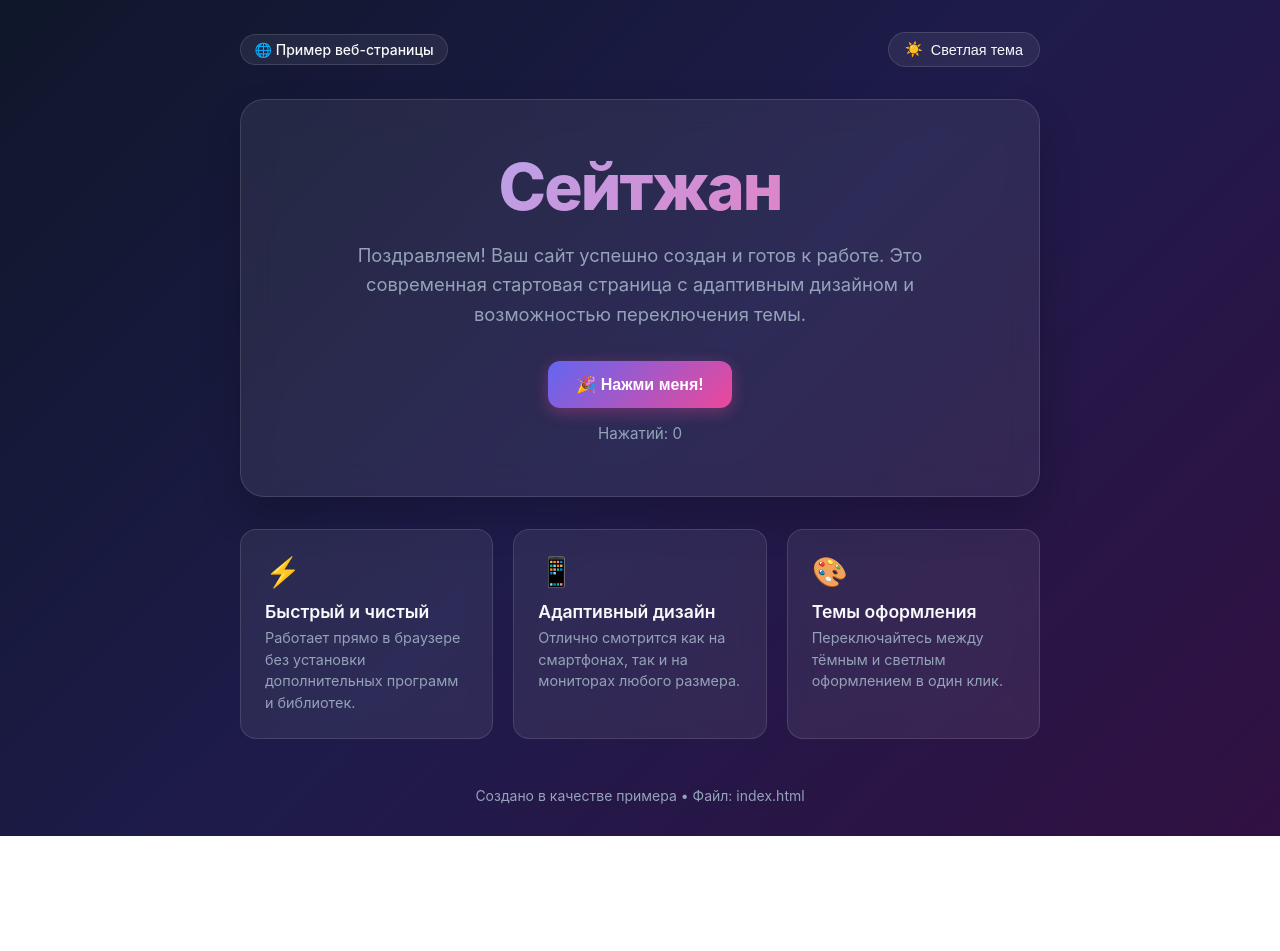
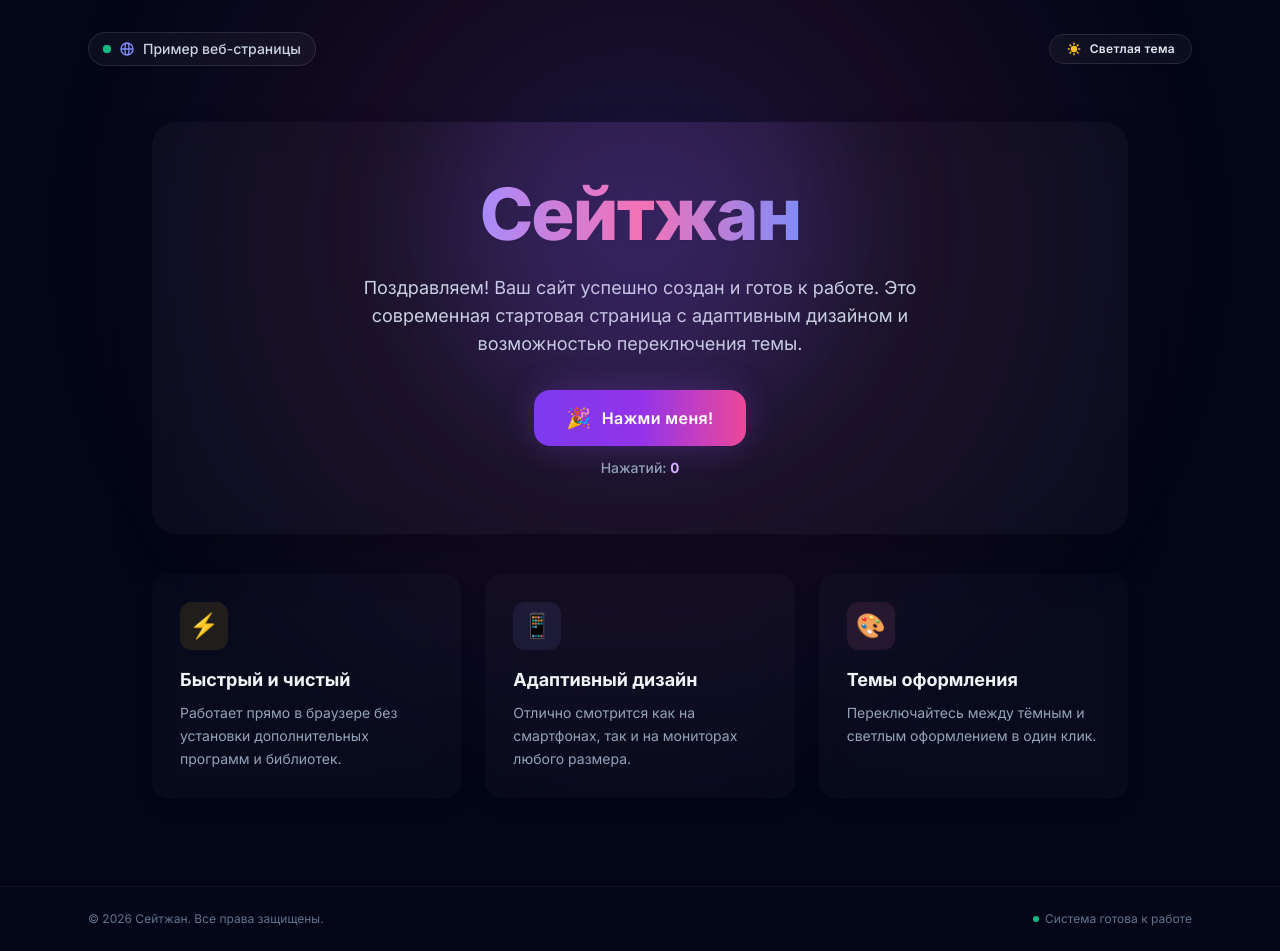
Before and after one commit to Aksei1987/sample, a plain HTML site: page index.html in a window 1280 px wide. Before the commit the page ends 836 px from the top, so only its background shows below. Drawn offline with nearby package versions, Linux system fonts and the light colour scheme.

Commit message:
feat: apply Stitch modern redesign with Tailwind CSS and ambient effects

```diff
--- a/index.html
+++ b/index.html
@@ -1,309 +1,243 @@
 <!DOCTYPE html>
-<html lang="ru">
+<html class="dark" lang="ru">
 <head>
-  <meta charset="UTF-8" />
-  <meta name="viewport" content="width=device-width, initial-scale=1.0" />
-  <title>Сейтжан — Персональный сайт</title>
-  <style>
-    :root {
-      --bg-gradient: linear-gradient(135deg, #0f172a 0%, #1e1b4b 50%, #311042 100%);
-      --card-bg: rgba(255, 255, 255, 0.07);
-      --card-border: rgba(255, 255, 255, 0.12);
-      --text-main: #f8fafc;
-      --text-muted: #94a3b8;
-      --primary: #6366f1;
-      --primary-hover: #4f46e5;
-      --accent: #ec4899;
-      --accent-glow: rgba(236, 72, 153, 0.35);
+  <meta charset="utf-8"/>
+  <meta content="width=device-width, initial-scale=1.0" name="viewport"/>
+  <title>Сейтжан — Современная веб-страница</title>
+  <meta content="Современная стартовая страница с адаптивным дизайном и возможностью переключения темы." name="description"/>
+
+  <!-- Tailwind CSS CDN with Plugins -->
+  <script src="https://cdn.tailwindcss.com?plugins=forms,container-queries"></script>
+
+  <!-- Tailwind Configuration -->
+  <script data-purpose="tailwind-config">
+    tailwind.config = {
+      darkMode: 'class',
+      theme: {
+        extend: {
+          fontFamily: {
+            sans: ['Inter', 'system-ui', '-apple-system', 'BlinkMacSystemFont', 'Segoe UI', 'Roboto', 'sans-serif'],
+          },
+          colors: {
+            brand: {
+              purple: '#8b5cf6',
+              pink: '#ec4899',
+              indigo: '#6366f1',
+            }
+          },
+          boxShadow: {
+            'glow-purple': '0 0 35px -5px rgba(168, 85, 247, 0.35)',
+            'glow-cyan': '0 0 35px -5px rgba(56, 189, 248, 0.25)',
+          }
+        }
+      }
+    };
+  </script>
+
+  <!-- Google Font: Inter -->
+  <link href="https://fonts.googleapis.com" rel="preconnect"/>
+  <link crossorigin="" href="https://fonts.gstatic.com" rel="preconnect"/>
+  <link href="https://fonts.googleapis.com/css2?family=Inter:wght@300;400;500;600;700;800&amp;display=swap" rel="stylesheet"/>
+
+  <!-- Custom Styles for Ambient Glow & Transitions -->
+  <style data-purpose="ambient-background">
+    body {
+      font-family: 'Inter', sans-serif;
+      transition: background-color 0.35s ease, color 0.35s ease;
     }
 
-    [data-theme="light"] {
-      --bg-gradient: linear-gradient(135deg, #f1f5f9 0%, #e0e7ff 50%, #fce7f3 100%);
-      --card-bg: rgba(255, 255, 255, 0.85);
-      --card-border: rgba(0, 0, 0, 0.08);
-      --text-main: #0f172a;
-      --text-muted: #64748b;
-      --primary: #4f46e5;
-      --primary-hover: #4338ca;
-      --accent: #db2777;
-      --accent-glow: rgba(219, 39, 119, 0.2);
+    .ambient-glow-purple {
+      background: radial-gradient(circle at 50% 30%, rgba(139, 92, 246, 0.18) 0%, rgba(236, 72, 153, 0.08) 35%, transparent 70%);
     }
 
-    * {
-      box-sizing: border-box;
-      margin: 0;
-      padding: 0;
+    .light .ambient-glow-purple {
+      background: radial-gradient(circle at 50% 20%, rgba(139, 92, 246, 0.12) 0%, rgba(59, 130, 246, 0.06) 40%, transparent 70%);
     }
 
-    body {
-      font-family: -apple-system, BlinkMacSystemFont, 'Segoe UI', Roboto, 'Helvetica Neue', Arial, sans-serif;
-      min-height: 100vh;
-      background: var(--bg-gradient);
-      color: var(--text-main);
-      display: flex;
-      flex-direction: column;
-      justify-content: space-between;
-      align-items: center;
-      padding: 2rem 1.5rem;
-      transition: background 0.4s ease, color 0.4s ease;
-    }
-
-    header {
-      width: 100%;
-      max-width: 800px;
-      display: flex;
-      justify-content: space-between;
-      align-items: center;
-      margin-bottom: 2rem;
-    }
-
-    .badge {
-      display: inline-flex;
-      align-items: center;
-      gap: 0.5rem;
-      padding: 0.35rem 0.85rem;
-      background: var(--card-bg);
-      border: 1px solid var(--card-border);
-      border-radius: 9999px;
-      font-size: 0.875rem;
-      font-weight: 500;
-      backdrop-filter: blur(8px);
-    }
-
-    .theme-toggle {
-      background: var(--card-bg);
-      border: 1px solid var(--card-border);
-      color: var(--text-main);
-      border-radius: 9999px;
-      padding: 0.5rem 1rem;
-      cursor: pointer;
-      font-size: 0.9rem;
-      font-weight: 500;
-      display: flex;
-      align-items: center;
-      gap: 0.5rem;
-      transition: all 0.2s ease;
-      backdrop-filter: blur(8px);
-    }
-
-    .theme-toggle:hover {
-      transform: translateY(-1px);
-      box-shadow: 0 4px 12px rgba(0, 0, 0, 0.15);
-    }
-
-    main {
-      width: 100%;
-      max-width: 800px;
-      display: flex;
-      flex-direction: column;
-      align-items: center;
-      text-align: center;
-    }
-
-    .hero-card {
-      background: var(--card-bg);
-      border: 1px solid var(--card-border);
-      border-radius: 24px;
-      padding: 3rem 2.5rem;
+    .glass-card {
       backdrop-filter: blur(16px);
-      box-shadow: 0 20px 40px rgba(0, 0, 0, 0.2);
-      width: 100%;
-      margin-bottom: 2rem;
-    }
-
-    h1 {
-      font-size: clamp(2.5rem, 6vw, 4rem);
-      font-weight: 800;
-      letter-spacing: -0.03em;
-      margin-bottom: 1rem;
-      background: linear-gradient(135deg, #a5b4fc 0%, #f472b6 100%);
-      -webkit-background-clip: text;
-      -webkit-text-fill-color: transparent;
-    }
-
-    [data-theme="light"] h1 {
-      background: linear-gradient(135deg, #4338ca 0%, #db2777 100%);
-      -webkit-background-clip: text;
-      -webkit-text-fill-color: transparent;
-    }
-
-    p.subtitle {
-      font-size: 1.15rem;
-      color: var(--text-muted);
-      line-height: 1.6;
-      max-width: 580px;
-      margin: 0 auto 2rem;
-    }
-
-    .interactive-zone {
-      display: flex;
-      flex-direction: column;
-      align-items: center;
-      gap: 1rem;
-    }
-
-    .btn {
-      display: inline-flex;
-      align-items: center;
-      justify-content: center;
-      gap: 0.5rem;
-      padding: 0.85rem 1.75rem;
-      border-radius: 12px;
-      font-size: 1rem;
-      font-weight: 600;
-      cursor: pointer;
-      border: none;
-      transition: all 0.2s ease;
-      text-decoration: none;
-    }
-
-    .btn-primary {
-      background: linear-gradient(135deg, var(--primary) 0%, var(--accent) 100%);
-      color: #fff;
-      box-shadow: 0 4px 16px var(--accent-glow);
-    }
-
-    .btn-primary:hover {
-      transform: translateY(-2px) scale(1.02);
-      box-shadow: 0 6px 20px var(--accent-glow);
-    }
-
-    .btn-primary:active {
-      transform: translateY(0) scale(0.98);
-    }
-
-    .click-info {
-      font-size: 0.95rem;
-      color: var(--text-muted);
-      min-height: 1.5rem;
-    }
-
-    .features-grid {
-      display: grid;
-      grid-template-columns: repeat(auto-fit, minmax(220px, 1fr));
-      gap: 1.25rem;
-      width: 100%;
-    }
-
-    .feature-card {
-      background: var(--card-bg);
-      border: 1px solid var(--card-border);
-      border-radius: 16px;
-      padding: 1.5rem;
-      text-align: left;
-      backdrop-filter: blur(12px);
-      transition: transform 0.2s ease, border-color 0.2s ease;
-    }
-
-    .feature-card:hover {
-      transform: translateY(-3px);
-      border-color: rgba(255, 255, 255, 0.25);
-    }
-
-    .feature-icon {
-      font-size: 1.8rem;
-      margin-bottom: 0.75rem;
-      display: inline-block;
-    }
-
-    .feature-title {
-      font-size: 1.1rem;
-      font-weight: 600;
-      margin-bottom: 0.35rem;
-    }
-
-    .feature-desc {
-      font-size: 0.9rem;
-      color: var(--text-muted);
-      line-height: 1.5;
-    }
-
-    footer {
-      margin-top: 3rem;
-      font-size: 0.875rem;
-      color: var(--text-muted);
-      text-align: center;
+      -webkit-backdrop-filter: blur(16px);
     }
   </style>
 </head>
-<body>
-  <header>
-    <div class="badge">🌐 Пример веб-страницы</div>
-    <button id="themeBtn" class="theme-toggle" type="button" aria-label="Переключить тему">
-      <span id="themeIcon">☀️</span>
-      <span id="themeText">Светлая тема</span>
-    </button>
+<body class="bg-slate-950 text-slate-100 min-h-screen flex flex-col justify-between selection:bg-purple-500/30 selection:text-white transition-colors duration-300">
+  <!-- Ambient Light Effect Container -->
+  <div aria-hidden="true" class="fixed inset-0 pointer-events-none ambient-glow-purple z-0"></div>
+
+  <!-- BEGIN: SiteHeader -->
+  <header class="relative z-10 w-full max-w-6xl mx-auto px-4 sm:px-6 pt-6 sm:pt-8" data-purpose="site-header">
+    <div class="flex items-center justify-between gap-4">
+      <!-- Status Badge / Project Indicator -->
+      <div class="inline-flex items-center gap-2 px-3.5 py-1.5 rounded-full text-xs sm:text-sm font-medium border transition-colors duration-300 border-slate-300/80 bg-slate-100 text-slate-700 dark:border-white/10 dark:bg-white/[0.04] dark:text-slate-300 shadow-sm backdrop-blur-md">
+        <span class="relative flex h-2 w-2">
+          <span class="animate-ping absolute inline-flex h-full w-full rounded-full bg-emerald-400 opacity-75"></span>
+          <span class="relative inline-flex rounded-full h-2 w-2 bg-emerald-500"></span>
+        </span>
+        <svg aria-hidden="true" class="w-4 h-4 text-indigo-600 dark:text-indigo-400" fill="none" stroke="currentColor" viewbox="0 0 24 24">
+          <path d="M21 12a9 9 0 01-9 9m9-9a9 9 0 00-9-9m9 9H3m9 9a9 9 0 01-9-9m9 9c1.657 0 3-4.03 3-9s-1.343-9-3-9m0 18c-1.657 0-3-4.03-3-9s1.343-9 3-9m-9 9a9 9 0 019-9" stroke-linecap="round" stroke-linejoin="round" stroke-width="2"></path>
+        </svg>
+        <span>Пример веб-страницы</span>
+      </div>
+
+      <!-- Theme Switcher Pill -->
+      <button aria-label="Переключить тему оформления" class="inline-flex items-center gap-2 px-4 py-1.5 rounded-full text-xs sm:text-sm font-medium border border-slate-300/80 bg-white/80 hover:bg-white text-slate-800 dark:border-white/10 dark:bg-white/[0.04] dark:hover:bg-white/[0.09] dark:text-slate-200 shadow-sm backdrop-blur-md transition-all duration-200 cursor-pointer active:scale-95 focus:outline-none focus:ring-2 focus:ring-purple-500/50" data-purpose="theme-toggle" id="themeToggleBtn" type="button">
+        <!-- Sun Icon (shown in dark mode) -->
+        <span class="flex items-center gap-2" id="themeIconSun">
+          <svg aria-hidden="true" class="w-4 h-4 text-amber-400 animate-spin-slow" fill="currentColor" viewbox="0 0 20 20">
+            <path clip-rule="evenodd" d="M10 2a1 1 0 011 1v1a1 1 0 11-2 0V3a1 1 0 011-1zm4 8a4 4 0 11-8 0 4 4 0 018 0zm-.464 4.95l.707.707a1 1 0 001.414-1.414l-.707-.707a1 1 0 00-1.414 1.414zm2.12-10.607a1 1 0 010 1.414l-.706.707a1 1 0 11-1.414-1.414l.707-.707a1 1 0 011.414 0zM17 11a1 1 0 100-2h-1a1 1 0 100 2h1zm-7 4a1 1 0 011 1v1a1 1 0 11-2 0v-1a1 1 0 011-1zM5.05 6.464A1 1 0 106.465 5.05l-.708-.707a1 1 0 00-1.414 1.414l.707.707zm1.414 8.486l-.707.707a1 1 0 01-1.414-1.414l.707-.707a1 1 0 011.414 1.414zM4 11a1 1 0 100-2H3a1 1 0 000 2h1z" fill-rule="evenodd"></path>
+          </svg>
+          <span class="text-xs font-semibold tracking-wide">Светлая тема</span>
+        </span>
+        <!-- Moon Icon (shown in light mode) -->
+        <span class="hidden flex items-center gap-2" id="themeIconMoon">
+          <svg aria-hidden="true" class="w-4 h-4 text-indigo-600" fill="currentColor" viewbox="0 0 20 20">
+            <path d="M17.293 13.293A8 8 0 016.707 2.707a8.001 8.001 0 1010.586 10.586z"></path>
+          </svg>
+          <span class="text-xs font-semibold tracking-wide">Тёмная тема</span>
+        </span>
+      </button>
+    </div>
   </header>
+  <!-- END: SiteHeader -->
 
-  <main>
-    <section class="hero-card">
-      <h1>Сейтжан</h1>
-      <p class="subtitle">
+  <!-- BEGIN: MainContent -->
+  <main class="relative z-10 w-full max-w-5xl mx-auto px-4 sm:px-6 py-8 sm:py-14 flex-1 flex flex-col justify-center">
+    <!-- Hero Card Container -->
+    <section class="glass-card bg-white/80 dark:bg-white/[0.03] border-slate-200/80 dark:border-white/10 rounded-3xl p-8 sm:p-14 text-center shadow-2xl relative overflow-hidden transition-all duration-300 hover:border-white/20 mb-8 sm:mb-10" data-purpose="hero-section">
+      <!-- Glow Accent behind Title -->
+      <div aria-hidden="true" class="absolute -top-24 left-1/2 -translate-x-1/2 w-96 h-96 bg-purple-500/15 rounded-full blur-3xl pointer-events-none"></div>
+
+      <!-- Brand Title with Modern Gradient -->
+      <h1 class="text-5xl sm:text-7xl font-extrabold tracking-tight bg-clip-text text-transparent bg-gradient-to-r from-violet-400 via-pink-400 to-indigo-400 filter drop-shadow-sm mb-6 inline-block">
+        Сейтжан
+      </h1>
+
+      <!-- Welcome Description -->
+      <p class="max-w-2xl mx-auto text-base sm:text-lg text-slate-600 dark:text-slate-300 font-normal leading-relaxed mb-8">
         Поздравляем! Ваш сайт успешно создан и готов к работе. Это современная стартовая страница с адаптивным дизайном и возможностью переключения темы.
       </p>
 
-      <div class="interactive-zone">
-        <button id="clickBtn" class="btn btn-primary" type="button">
-          🎉 Нажми меня!
+      <!-- Action Button Area -->
+      <div class="flex flex-col items-center justify-center gap-3">
+        <button class="group relative inline-flex items-center justify-center gap-2.5 px-8 py-3.5 rounded-2xl text-white font-medium text-base tracking-wide bg-gradient-to-r from-violet-600 via-purple-600 to-pink-500 hover:from-violet-500 hover:via-purple-500 hover:to-pink-400 shadow-glow-purple hover:shadow-lg active:scale-95 transition-all duration-200 focus:outline-none focus:ring-4 focus:ring-purple-500/30 cursor-pointer" data-purpose="interactive-counter-button" id="counterBtn" type="button">
+          <span aria-hidden="true" class="text-xl transition-transform duration-300 group-hover:scale-125 group-active:rotate-12">🎉</span>
+          <span class="font-semibold">Нажми меня!</span>
         </button>
-        <div id="clickCount" class="click-info">Нажатий: 0</div>
+        <!-- Dynamic Click Counter -->
+        <p class="text-sm font-medium text-slate-500 dark:text-slate-400 transition-colors" data-purpose="counter-display">
+          Нажатий: <span class="font-bold text-purple-600 dark:text-purple-300 tabular-nums" id="clickCount">0</span>
+        </p>
       </div>
     </section>
 
-    <section class="features-grid">
-      <div class="feature-card">
-        <div class="feature-icon">⚡</div>
-        <div class="feature-title">Быстрый и чистый</div>
-        <div class="feature-desc">Работает прямо в браузере без установки дополнительных программ и библиотек.</div>
-      </div>
+    <!-- Features Bento Grid -->
+    <section class="grid grid-cols-1 md:grid-cols-3 gap-5 sm:gap-6" data-purpose="features-grid">
+      <!-- Card 1: Fast & Clean -->
+      <article class="glass-card bg-white/80 dark:bg-white/[0.025] border-slate-200/80 dark:border-white/10 rounded-2xl p-6 sm:p-7 shadow-lg hover:shadow-xl hover:border-purple-500/40 dark:hover:border-purple-500/40 transition-all duration-300 group">
+        <div class="w-12 h-12 rounded-xl bg-amber-500/10 dark:bg-amber-400/10 flex items-center justify-center text-2xl mb-4 group-hover:scale-110 transition-transform duration-200">
+          ⚡
+        </div>
+        <h2 class="text-lg font-bold text-slate-900 dark:text-slate-100 mb-2 group-hover:text-purple-400 transition-colors">
+          Быстрый и чистый
+        </h2>
+        <p class="text-sm text-slate-600 dark:text-slate-400 leading-relaxed">
+          Работает прямо в браузере без установки дополнительных программ и библиотек.
+        </p>
+      </article>
 
-      <div class="feature-card">
-        <div class="feature-icon">📱</div>
-        <div class="feature-title">Адаптивный дизайн</div>
-        <div class="feature-desc">Отлично смотрится как на смартфонах, так и на мониторах любого размера.</div>
-      </div>
+      <!-- Card 2: Adaptive Design -->
+      <article class="glass-card bg-white/80 dark:bg-white/[0.025] border-slate-200/80 dark:border-white/10 rounded-2xl p-6 sm:p-7 shadow-lg hover:shadow-xl hover:border-indigo-500/40 dark:hover:border-indigo-500/40 transition-all duration-300 group">
+        <div class="w-12 h-12 rounded-xl bg-indigo-500/10 dark:bg-indigo-400/10 flex items-center justify-center text-2xl mb-4 group-hover:scale-110 transition-transform duration-200">
+          📱
+        </div>
+        <h2 class="text-lg font-bold text-slate-900 dark:text-slate-100 mb-2 group-hover:text-indigo-400 transition-colors">
+          Адаптивный дизайн
+        </h2>
+        <p class="text-sm text-slate-600 dark:text-slate-400 leading-relaxed">
+          Отлично смотрится как на смартфонах, так и на мониторах любого размера.
+        </p>
+      </article>
 
-      <div class="feature-card">
-        <div class="feature-icon">🎨</div>
-        <div class="feature-title">Темы оформления</div>
-        <div class="feature-desc">Переключайтесь между тёмным и светлым оформлением в один клик.</div>
-      </div>
+      <!-- Card 3: Theme Customization -->
+      <article class="glass-card bg-white/80 dark:bg-white/[0.025] border-slate-200/80 dark:border-white/10 rounded-2xl p-6 sm:p-7 shadow-lg hover:shadow-xl hover:border-pink-500/40 dark:hover:border-pink-500/40 transition-all duration-300 group">
+        <div class="w-12 h-12 rounded-xl bg-pink-500/10 dark:bg-pink-400/10 flex items-center justify-center text-2xl mb-4 group-hover:scale-110 transition-transform duration-200">
+          🎨
+        </div>
+        <h2 class="text-lg font-bold text-slate-900 dark:text-slate-100 mb-2 group-hover:text-pink-400 transition-colors">
+          Темы оформления
+        </h2>
+        <p class="text-sm text-slate-600 dark:text-slate-400 leading-relaxed">
+          Переключайтесь между тёмным и светлым оформлением в один клик.
+        </p>
+      </article>
     </section>
   </main>
+  <!-- END: MainContent -->
 
-  <footer>
-    <p>Создано в качестве примера • Файл: index.html</p>
+  <!-- BEGIN: SiteFooter -->
+  <footer class="relative z-10 w-full border-t border-slate-200 dark:border-white/5 py-6 mt-8" data-purpose="site-footer">
+    <div class="max-w-6xl mx-auto px-4 sm:px-6 flex flex-col sm:flex-row items-center justify-between gap-3 text-xs text-slate-500 dark:text-slate-500">
+      <p>© 2026 Сейтжан. Все права защищены.</p>
+      <div class="flex items-center gap-4">
+        <span class="inline-flex items-center gap-1.5 hover:text-slate-700 dark:hover:text-slate-300 transition-colors">
+          <span class="w-1.5 h-1.5 rounded-full bg-emerald-500"></span>
+          Система готова к работе
+        </span>
+      </div>
+    </div>
   </footer>
+  <!-- END: SiteFooter -->
 
-  <script>
-    // Счётчик кликов
-    let count = 0;
-    const clickBtn = document.getElementById('clickBtn');
-    const clickCount = document.getElementById('clickCount');
+  <!-- BEGIN: InteractiveScripts -->
+  <!-- Script: Theme Toggle Functionality -->
+  <script data-purpose="theme-toggle">
+    const htmlElement = document.documentElement;
+    const themeToggleBtn = document.getElementById('themeToggleBtn');
+    const themeIconSun = document.getElementById('themeIconSun');
+    const themeIconMoon = document.getElementById('themeIconMoon');
 
-    clickBtn.addEventListener('click', () => {
-      count++;
-      clickCount.textContent = `Нажатий: ${count}`;
-    });
+    function updateThemeUI(isDark) {
+      if (isDark) {
+        htmlElement.classList.add('dark');
+        htmlElement.classList.remove('light');
+        document.body.classList.remove('bg-slate-50', 'text-slate-900');
+        document.body.classList.add('bg-slate-950', 'text-slate-100');
+        themeIconSun.classList.remove('hidden');
+        themeIconMoon.classList.add('hidden');
+      } else {
+        htmlElement.classList.remove('dark');
+        htmlElement.classList.add('light');
+        document.body.classList.remove('bg-slate-950', 'text-slate-100');
+        document.body.classList.add('bg-slate-50', 'text-slate-900');
+        themeIconSun.classList.add('hidden');
+        themeIconMoon.classList.remove('hidden');
+      }
+    }
 
-    // Переключение темы (тёмная / светлая)
-    const themeBtn = document.getElementById('themeBtn');
-    const themeIcon = document.getElementById('themeIcon');
-    const themeText = document.getElementById('themeText');
-    let isLight = false;
-
-    themeBtn.addEventListener('click', () => {
-      isLight = !isLight;
-      if (isLight) {
-        document.body.setAttribute('data-theme', 'light');
-        themeIcon.textContent = '🌙';
-        themeText.textContent = 'Тёмная тема';
-      } else {
-        document.body.removeAttribute('data-theme');
-        themeIcon.textContent = '☀️';
-        themeText.textContent = 'Светлая тема';
-      }
+    // Toggle button handler
+    themeToggleBtn.addEventListener('click', () => {
+      const isCurrentlyDark = htmlElement.classList.contains('dark');
+      updateThemeUI(!isCurrentlyDark);
     });
   </script>
+
+  <!-- Script: Button Click Counter Functionality -->
+  <script data-purpose="click-counter">
+    let count = 0;
+    const counterBtn = document.getElementById('counterBtn');
+    const clickCountDisplay = document.getElementById('clickCount');
+
+    counterBtn.addEventListener('click', () => {
+      count += 1;
+      clickCountDisplay.textContent = count;
+
+      // Small bounce pulse effect on count update
+      clickCountDisplay.classList.add('scale-125');
+      setTimeout(() => {
+        clickCountDisplay.classList.remove('scale-125');
+      }, 150);
+    });
+  </script>
+  <!-- END: InteractiveScripts -->
 </body>
 </html>
```
Also changed, not shown: stitch_screenshot.png (added).
